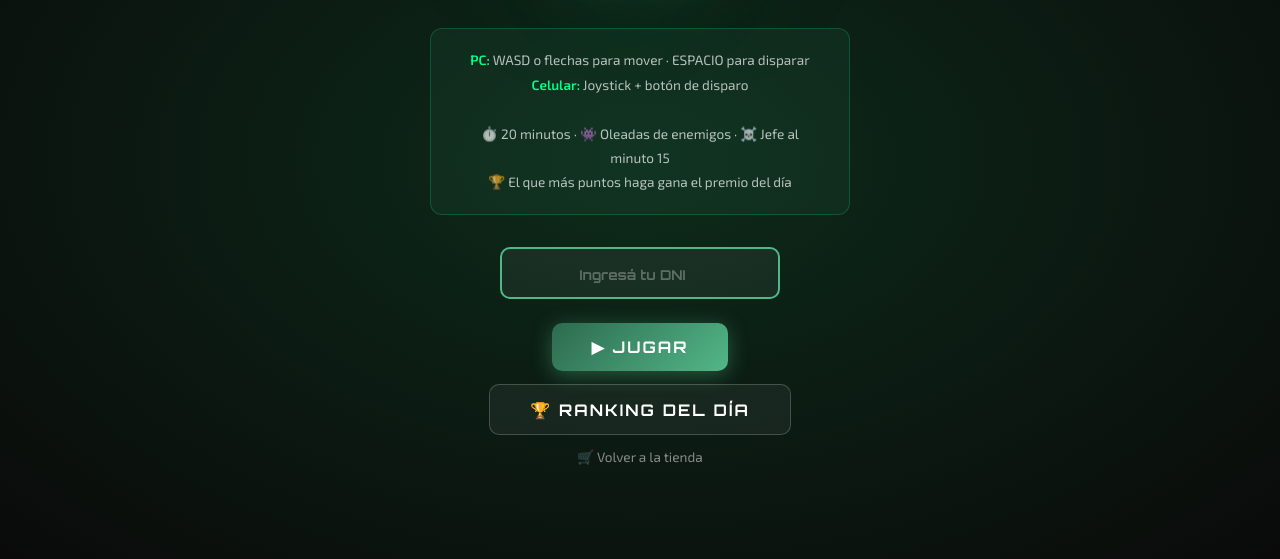
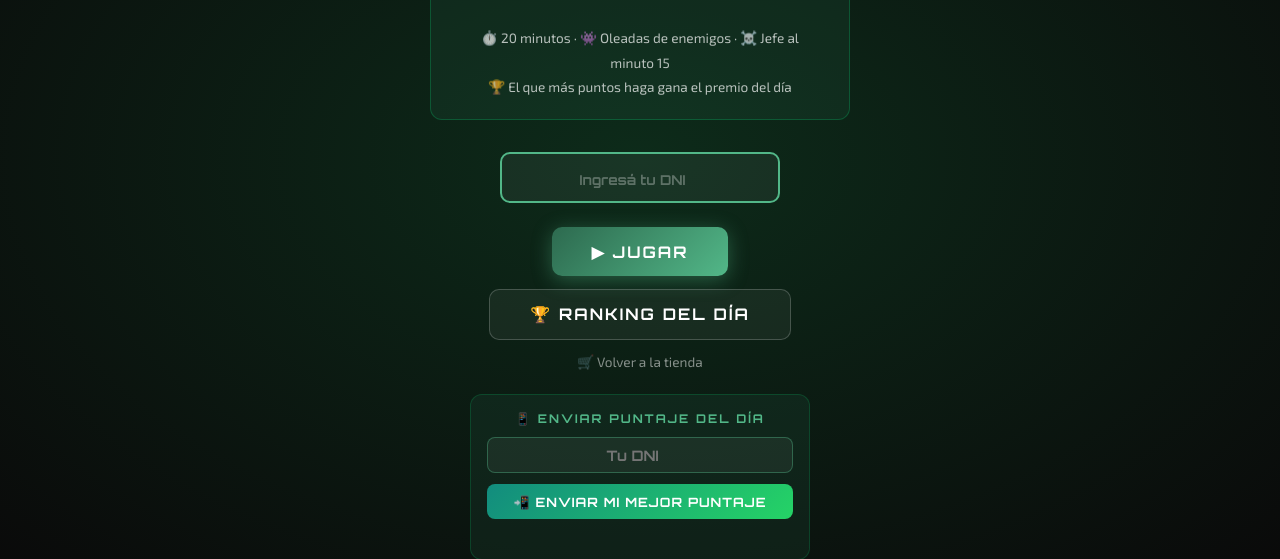
Before and after one commit to ZG2080/zg, a plain HTML site: page juego.html in a window 1280 px wide. Shown: the part 241-800 px from the top of the page. Drawn offline with Linux system fonts and the light colour scheme.

Commit message:
Add files via upload

```diff
--- a/juego.html
+++ b/juego.html
@@ -325,6 +325,13 @@
   <button class="btn" onclick="iniciarJuego()">▶ JUGAR</button>
   <button class="btn" style="margin-top:0.8rem;background:rgba(255,255,255,0.05);box-shadow:none;border:1px solid rgba(255,255,255,0.2)" onclick="mostrarRanking()">🏆 RANKING DEL DÍA</button>
   <a href="index.html" style="margin-top:0.8rem;color:rgba(255,255,255,0.5);font-size:0.85rem;text-decoration:none;font-family:'Exo 2',sans-serif;">🛒 Volver a la tienda</a>
+
+  <div style="margin-top:1.5rem;width:90%;max-width:340px;background:rgba(45,106,79,0.15);border:1px solid rgba(0,255,136,0.15);border-radius:12px;padding:1rem;text-align:center;">
+    <div style="font-family:'Orbitron',monospace;font-size:0.75rem;color:var(--verde-claro);margin-bottom:0.7rem;letter-spacing:2px;">📱 ENVIAR PUNTAJE DEL DÍA</div>
+    <input id="input-dni-envio" type="number" placeholder="Tu DNI" style="background:rgba(255,255,255,0.05);border:1px solid rgba(82,183,136,0.4);border-radius:8px;padding:0.5rem 1rem;font-family:'Orbitron',monospace;font-size:0.9rem;color:white;width:100%;text-align:center;outline:none;margin-bottom:0.7rem;"/>
+    <button onclick="enviarDesdePantallaInicio()" style="width:100%;background:linear-gradient(135deg,#128c7e,#25d366);color:white;border:none;border-radius:8px;padding:0.6rem;font-family:'Orbitron',monospace;font-size:0.8rem;font-weight:700;cursor:pointer;letter-spacing:1px;">📲 ENVIAR MI MEJOR PUNTAJE</button>
+    <div id="msg-envio-inicio" style="margin-top:0.5rem;font-size:0.78rem;color:rgba(255,255,255,0.5);min-height:1rem;"></div>
+  </div>
 </div>
 
 <!-- PANTALLA GAME OVER -->
@@ -1049,6 +1056,41 @@ function obtenerRanking() {
   try { return JSON.parse(localStorage.getItem(key)) || []; } catch(e) { return []; }
 }
 
+function enviarDesdePantallaInicio() {
+  const WHATSAPP_ADMIN = "541133869762";
+  const dniEnvio = document.getElementById('input-dni-envio').value.trim();
+  const msgEl = document.getElementById('msg-envio-inicio');
+
+  if (!dniEnvio || dniEnvio.length < 7) {
+    msgEl.style.color = '#ff6666';
+    msgEl.textContent = '⚠️ Ingresá tu DNI válido';
+    return;
+  }
+
+  if (yaEnvioHoy(dniEnvio)) {
+    msgEl.style.color = '#ffd700';
+    msgEl.textContent = '✅ Ya enviaste tu puntaje hoy con ese DNI';
+    return;
+  }
+
+  const mejorPts = obtenerMejorPuntaje(dniEnvio);
+  if (mejorPts === 0) {
+    msgEl.style.color = '#ff6666';
+    msgEl.textContent = '⚠️ No hay puntaje registrado para ese DNI hoy';
+    return;
+  }
+
+  marcarEnvioHoy(dniEnvio);
+
+  const fecha = new Date().toLocaleDateString('es-AR');
+  const msg = `🎮 *ZG SHOOTER - Puntaje del día*\n📅 Fecha: ${fecha}\n🪪 DNI: ${dniEnvio}\n🏆 Puntaje: ${mejorPts} puntos`;
+  const url = `https://wa.me/${WHATSAPP_ADMIN}?text=${encodeURIComponent(msg)}`;
+  window.open(url, '_blank');
+
+  msgEl.style.color = '#00ff88';
+  msgEl.textContent = '✅ ¡Puntaje enviado!';
+}
+
 function renderizarBotonWhatsApp() {
   const WHATSAPP_ADMIN = "541133869762";
   const container = document.getElementById('btn-whatsapp-container');
```
